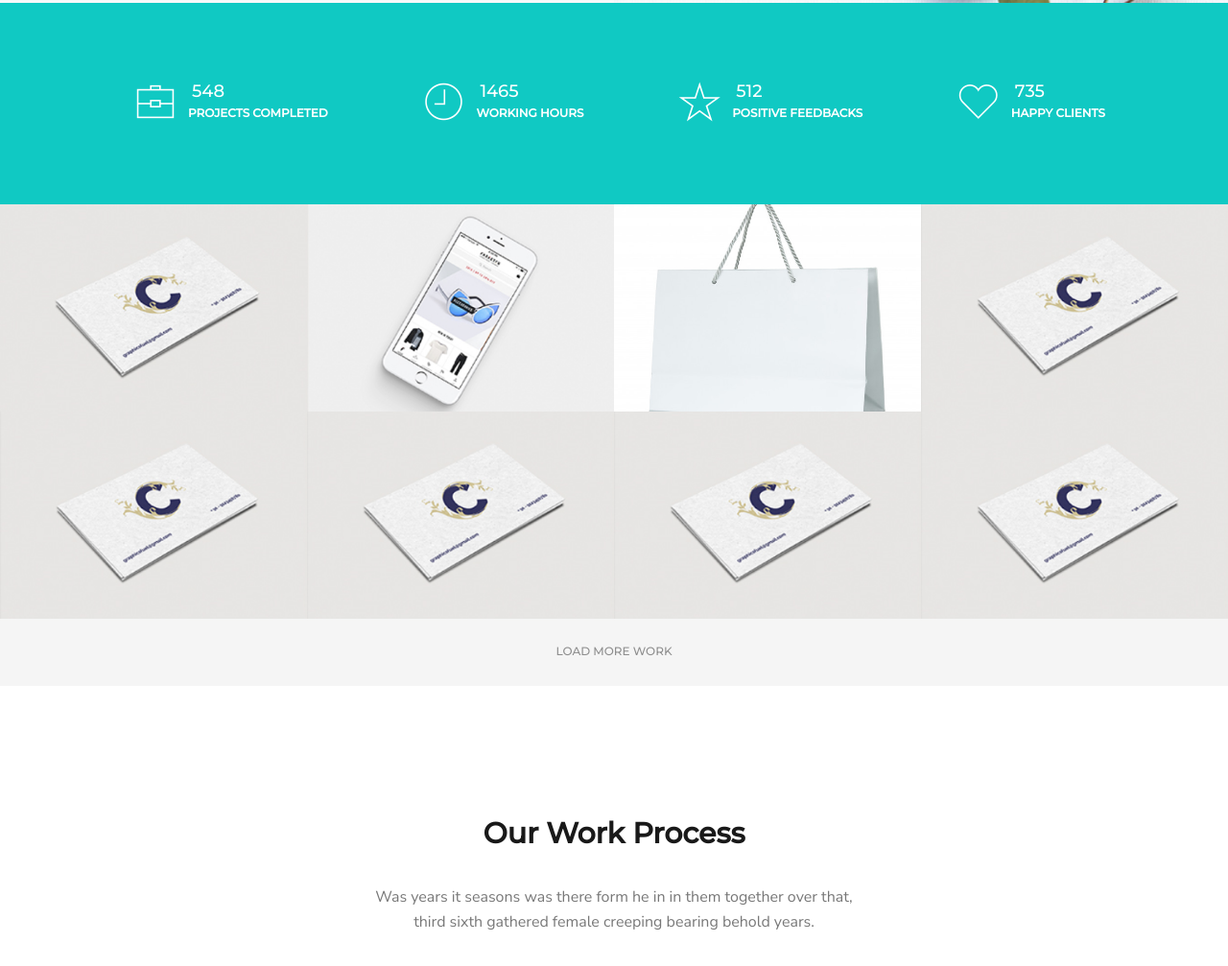
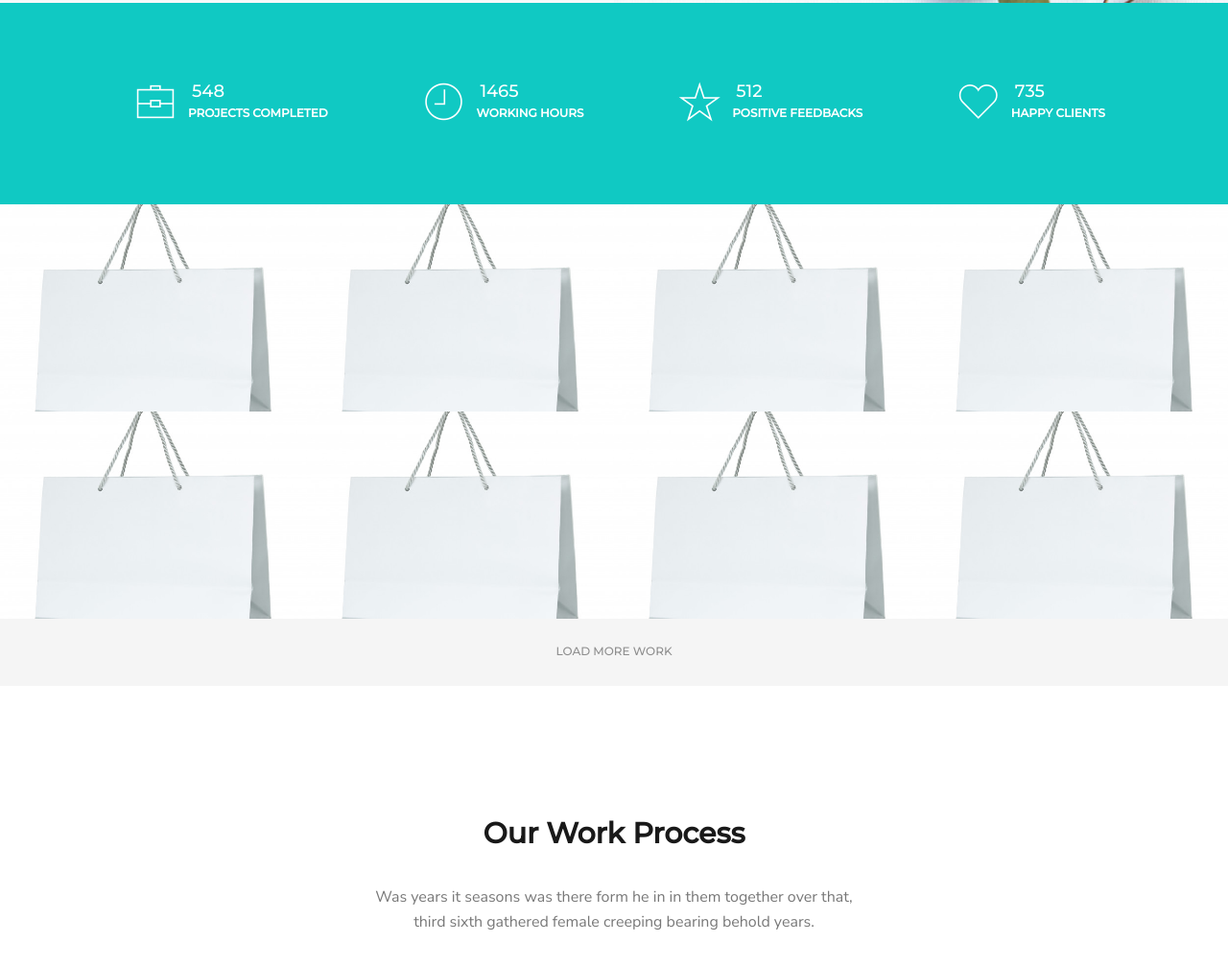
Before and after one commit to ERIWUG/template, a plain HTML site: page index.html in a window 1280 px wide. Shown: the part 1497-2504 px from the top of the page at 96% size. Drawn offline with Linux system fonts and the light colour scheme.

Commit message:
Debug
Fix img
add new anim
Fuck

```diff
--- a/css/style.css
+++ b/css/style.css
@@ -165,43 +165,6 @@ header{
   height: 4px;
   background: #10c9c3;
 }
-#img1{
-    background: url('/img/vis.PNG') center no-repeat;
-    background-size: 100%;
-}
-#img2{
-    background: url('/img/phone.png') center no-repeat;
-    background-size: 100%;
-}
-#img3{
-    background: url('/img/bag1.jpg') center no-repeat;
-    background-size: 100%;
-}
-
-#img4{
-    background: url('/img/vizit.png') center no-repeat;
-    background-size: 100%;
-}
-
-#img5{
-    background: url('/img/vizit.png') center no-repeat;
-    background-size: 100%;
-}
-
-#img6{
-    background: url('/img/vizit.png') center no-repeat;
-    background-size: 100%;
-}
-
-#img7{
-    background: url('/img/vizit.png') center no-repeat;
-    background-size: 100%;
-}
-#img8{
-    background: url('/img/vizit.png') center no-repeat;
-    background-size: 100%;
-}
-
 #rect31{
   margin-right: auto;
   width:28%;
@@ -261,35 +224,38 @@ header{
    display: flex;
     justify-content: space-between;
 }
-
-.im1{
+.im_container{
     height:216px;
     width:25%;
-    background-color: #838383;
+     background: url('/img/bag1.jpg');
+    background-position: center;
+    background-size: cover;
 
 }
-.im2{
-    height:216px;
-    width:25%;
-    background-color: #dddddd;
+.im{
+    height:100%;
+    width:100%;
+    background: black;
+    opacity: 0;
+    font-size: 60px;
+    color:white;
+    display: flex;
+    align-items: center;
+    justify-content: center;
+
 }
-.im3{
-    height:216px;
-    width:25%;
-    background-color: #252525;
+.im:hover{
+    opacity:0.80;
 }
-.im3 i{
-    padding: 2.5em 0;
-    /*position:absolute;
-   top: 50%;
-   transform: translate(0, -50%) ;*/
-    color:#FFFFFF;
-    font-size: 50px;
-}
+
+
 .load__vid{
     height:70px;
     margin:0;
     background-color: #f5f5f5;
+}
+.load__vid :hover{
+     background-color:rgba(0,0,0,.2);
 }
 .load__vid p{
     text-align: center;
--- a/index.html
+++ b/index.html
@@ -117,28 +117,56 @@ heaven fruit, dominion she'd won't very all.</p>
 </section>
 <section class="images">
     <div class="f__row">
-        <div class="im1" id="img1" >
+        <div class="im_container" >
+
+        <div class="im">
+            <i class="pe-7s-look" ></i>
         </div>
-        <div class="im2" id="img2" >
         </div>
-        <div class="im1" id="img3" >
+        <div class="im_container" >
+        <div class="im" >
+            <i class="pe-7s-look" ></i>
         </div>
-        <div class="im2" id="img4" >
         </div>
+        <div class="im_container" >
+
+        <div class="im" >
+             <i class="pe-7s-look" ></i>
+        </div>
+            </div>
+            <div class="im_container" >
+
+        <div class="im" >
+             <i class="pe-7s-look" ></i>
+        </div>
+            </div>
     </div>
     <div class="f__row">
-        <div class="im2"id="img5" >
+        <div class="im_container" >
+
+        <div class="im">
+            <i class="pe-7s-look" ></i>
         </div>
-        <div class="im3"id="img6" >
+        </div>
+        <div class="im_container" >
+        <div class="im" >
+            <i class="pe-7s-look" ></i>
+        </div>
+        </div>
+        <div class="im_container" >
 
+        <div class="im" >
+             <i class="pe-7s-look" ></i>
+        </div>
+            </div>
+            <div class="im_container" >
 
+        <div class="im" >
+             <i class="pe-7s-look" ></i>
         </div>
-        <div class="im2"id="img7" >
-        </div>
-        <div class="im1"id="img8" >
+            </div>
+    </div>
 
-        </div>
-    </div>
 </section>
 <a class="hr__vid" href="#">
     <div class="load__vid">
```
